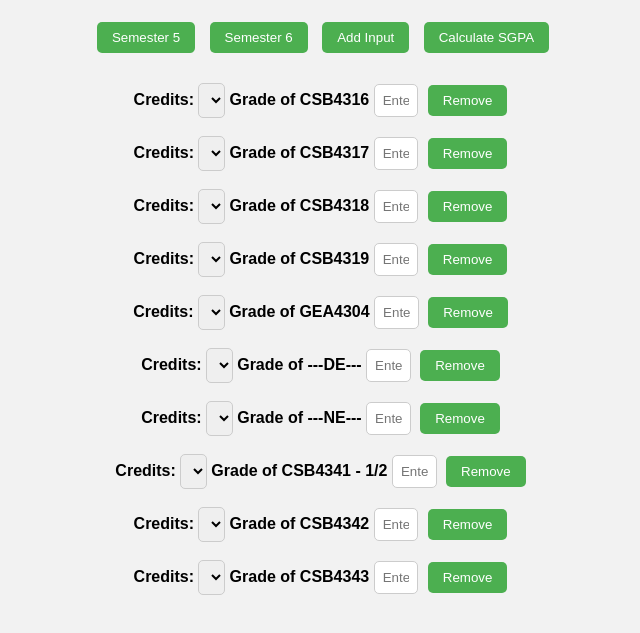
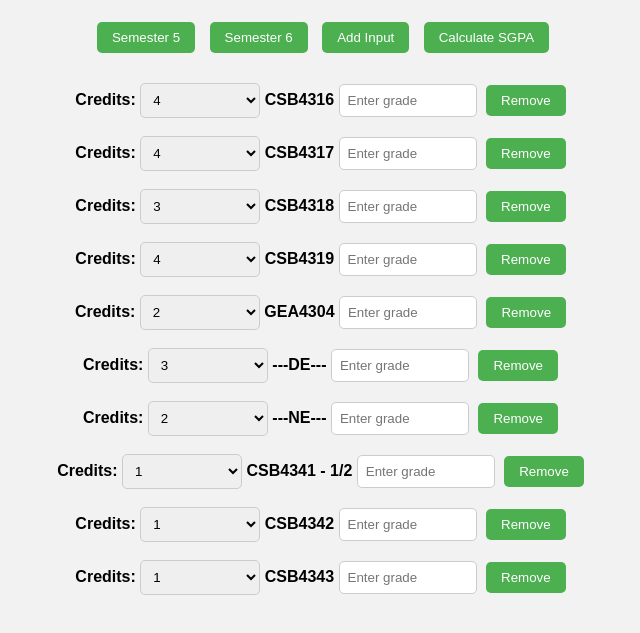
Before and after one commit to Sabarish-2/SGPA, a plain HTML site: page index.html in a window 1280 px wide. Both pictures are taken after a click on the button "Semester 6". Shown: the part 61-694 px from the top of the page, without its empty margins (317-957 px from the left). Drawn offline with Linux system fonts and the light colour scheme.

Commit message:
CSS back, w/o grade of

```diff
--- a/index.html
+++ b/index.html
@@ -27,7 +27,7 @@
         padding: 8px;
         border: 1px solid #ccc;
         border-radius: 5px;
-        width: 2em; /* modified width */
+        width: 120px;
         margin-top: 5px;
     }
     .btn {
@@ -227,25 +227,25 @@ function addInput() {
 
 function setDefaultValues6() {
         document.getElementById("credits1").value = "4";
-        document.getElementById("gradeLabel1").textContent = "Grade of CSB4316";
+        document.getElementById("gradeLabel1").textContent = "CSB4316";
         document.getElementById("credits2").value = "4";
-        document.getElementById("gradeLabel2").textContent = "Grade of CSB4317";
+        document.getElementById("gradeLabel2").textContent = "CSB4317";
         document.getElementById("credits3").value = "3";
-        document.getElementById("gradeLabel3").textContent = "Grade of CSB4318";
+        document.getElementById("gradeLabel3").textContent = "CSB4318";
         document.getElementById("credits4").value = "4";
-        document.getElementById("gradeLabel4").textContent = "Grade of CSB4319";
+        document.getElementById("gradeLabel4").textContent = "CSB4319";
         document.getElementById("credits5").value = "2";
-        document.getElementById("gradeLabel5").textContent = "Grade of GEA4304";
+        document.getElementById("gradeLabel5").textContent = "GEA4304";
         document.getElementById("credits6").value = "3";
-        document.getElementById("gradeLabel6").textContent = "Grade of ---DE---";
+        document.getElementById("gradeLabel6").textContent = "---DE---";
         document.getElementById("credits7").value = "2";
-        document.getElementById("gradeLabel7").textContent = "Grade of ---NE---";
+        document.getElementById("gradeLabel7").textContent = "---NE---";
         document.getElementById("credits8").value = "1";
-        document.getElementById("gradeLabel8").textContent = "Grade of CSB4341 - 1/2";
+        document.getElementById("gradeLabel8").textContent = "CSB4341 - 1/2";
         document.getElementById("credits9").value = "1";
-        document.getElementById("gradeLabel9").textContent = "Grade of CSB4342";
+        document.getElementById("gradeLabel9").textContent = "CSB4342";
         document.getElementById("credits10").value = "1";
-        document.getElementById("gradeLabel10").textContent = "Grade of CSB4343";
+        document.getElementById("gradeLabel10").textContent = "CSB4343";
     }
 
 function setDefaultValues5() {
```
